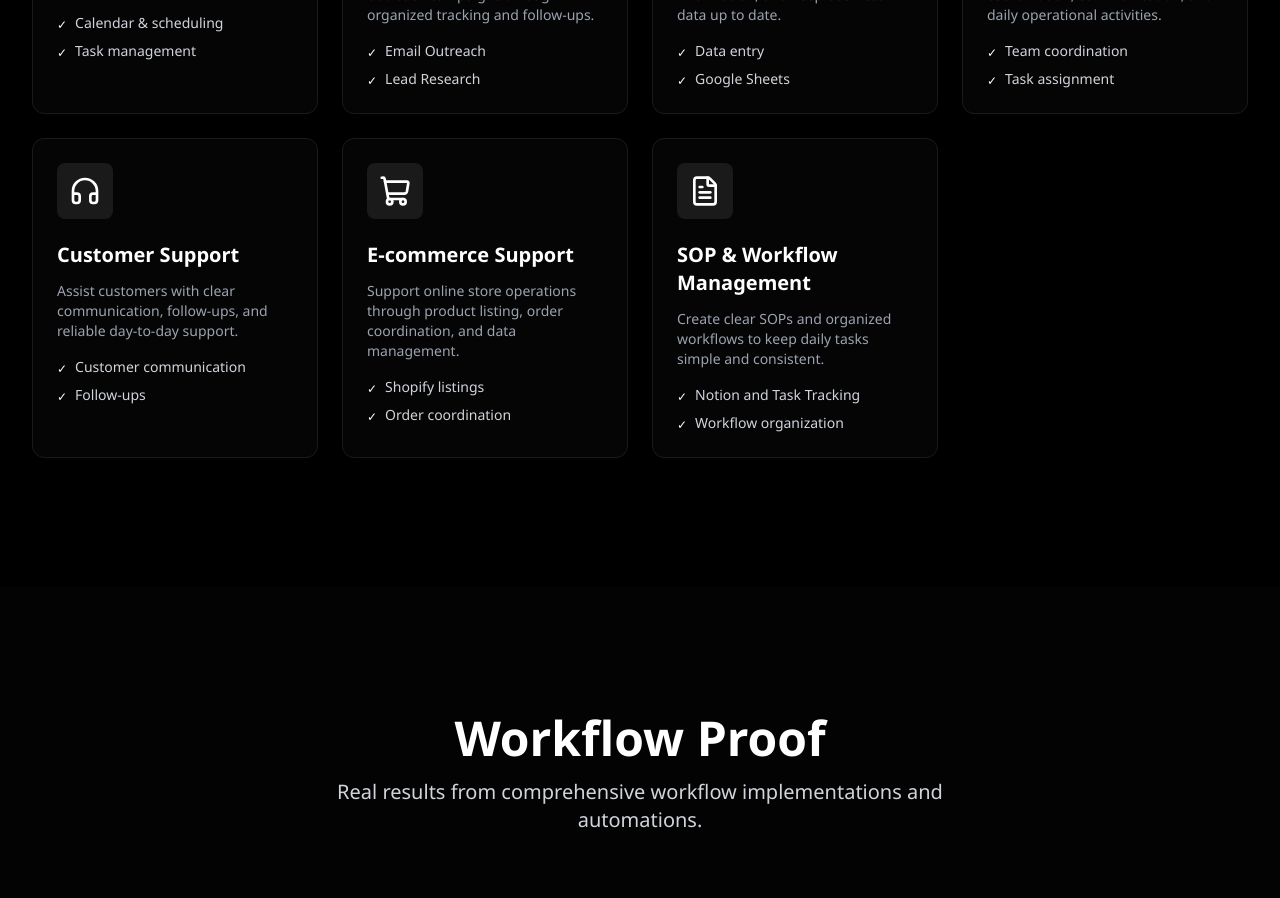
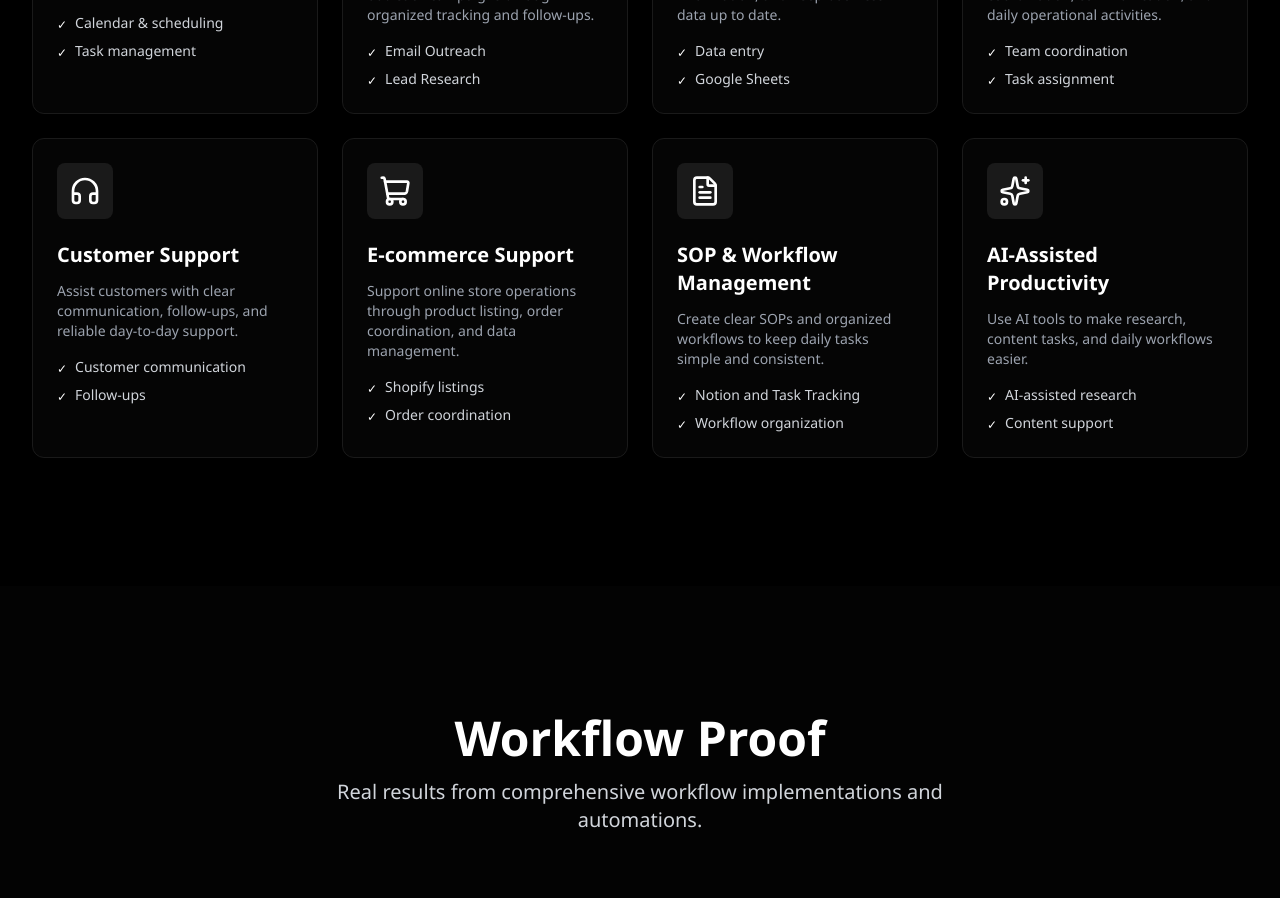
Before and after one commit to tpn-websiteportfolio/PortfolioNew, a React (Vite) app: page / in a window 1280 px wide. Shown: the part 1460-2358 px from the top of the page. Built offline with nearby package versions, Linux system fonts and the light colour scheme.

Commit message:
update services content

```diff
--- a/src/data/services.ts
+++ b/src/data/services.ts
@@ -92,4 +92,16 @@ export const services: Service[] = [
       "SOP Creation",
     ],
   },
+  {
+    id: "ai-assisted-productivity",
+    title: "AI-Assisted Productivity",
+    description: "Use AI tools to make research, content tasks, and daily workflows easier.",
+    icon: "Sparkles",
+    category: "automation",
+    benefits: [
+      "AI-assisted research",
+      "Content support",
+      "Workflow assistance",
+    ],
+  },
 ];
```
